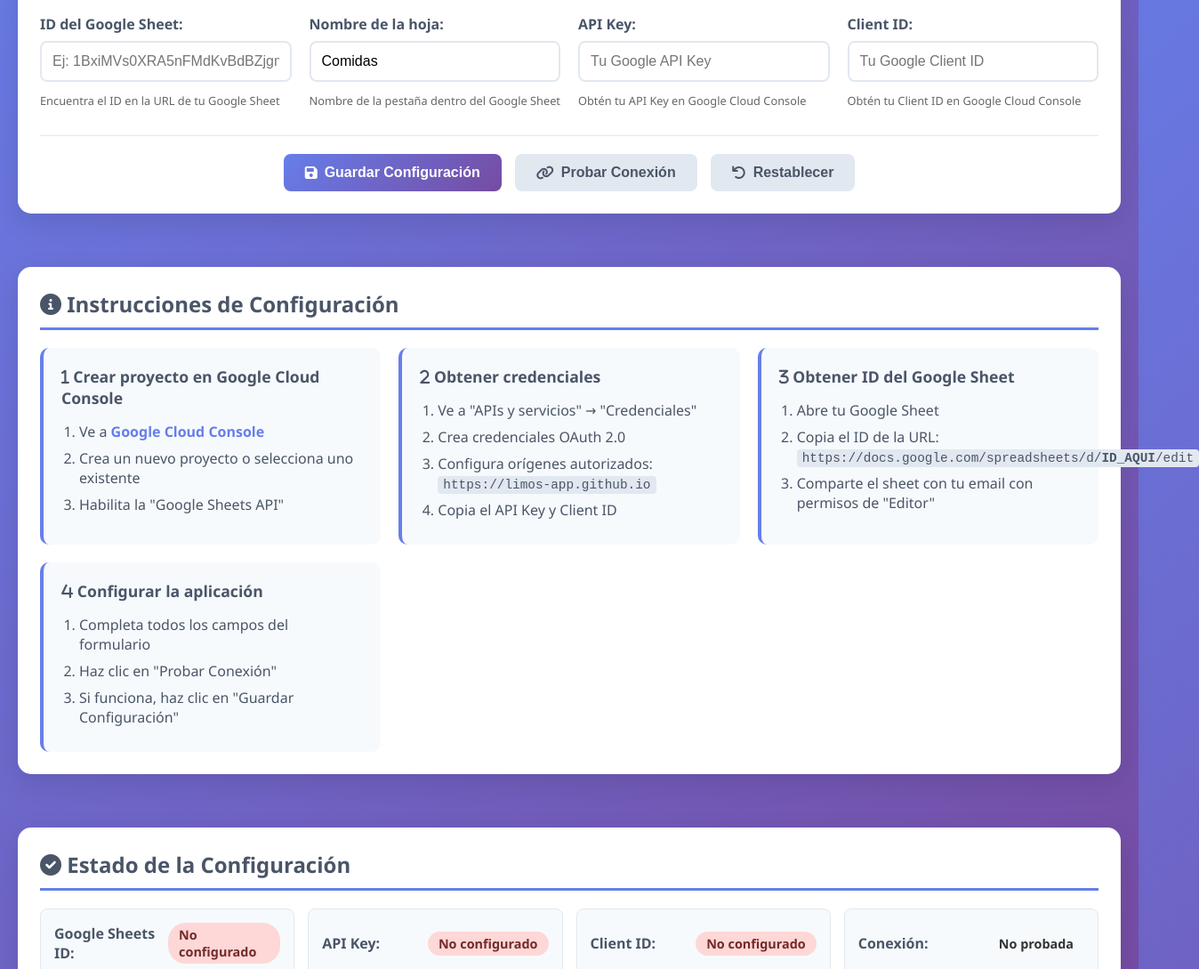
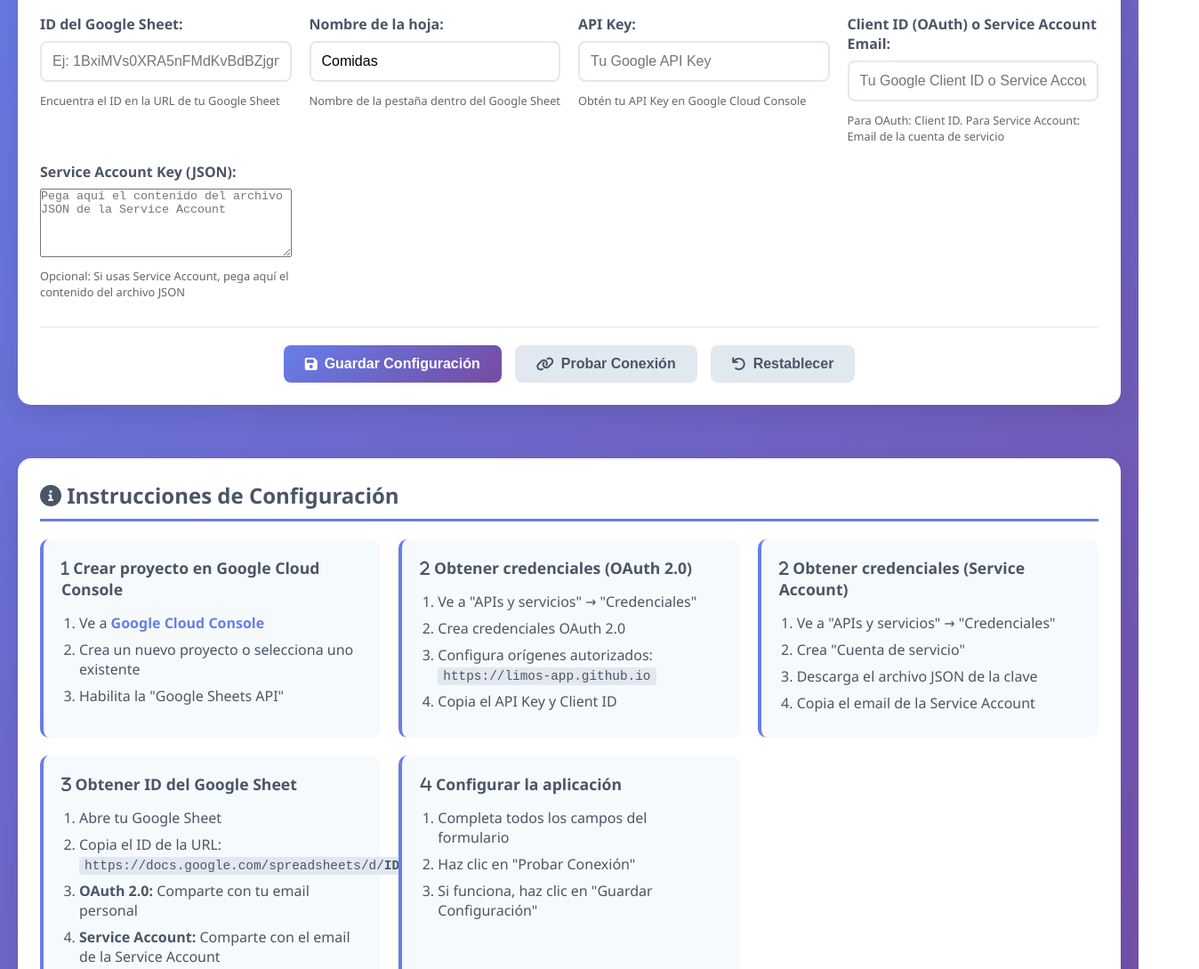
Before and after one commit to limos-app/limos, a plain HTML site: page config.html in a window 1280 px wide. Shown: the part 280-1369 px from the top of the page at 89% size, 1348 px wide, since content can reach past the window. Drawn offline with Linux system fonts and the light colour scheme.

Commit message:
Agregar soporte para Service Account - Método profesional de autenticación

```diff
--- a/config.html
+++ b/config.html
@@ -49,9 +49,14 @@
                         </div>
 
                         <div class="config-item">
-                            <label for="clientId">Client ID:</label>
-                            <input type="text" id="clientId" placeholder="Tu Google Client ID" required>
-                            <small>Obtén tu Client ID en Google Cloud Console</small>
+                            <label for="clientId">Client ID (OAuth) o Service Account Email:</label>
+                            <input type="text" id="clientId" placeholder="Tu Google Client ID o Service Account Email">
+                            <small>Para OAuth: Client ID. Para Service Account: Email de la cuenta de servicio</small>
+                        </div>
+                        <div class="config-item">
+                            <label for="serviceAccountKey">Service Account Key (JSON):</label>
+                            <textarea id="serviceAccountKey" placeholder='Pega aquí el contenido del archivo JSON de la Service Account' rows="5"></textarea>
+                            <small>Opcional: Si usas Service Account, pega aquí el contenido del archivo JSON</small>
                         </div>
                     </div>
 
@@ -84,7 +89,7 @@
                     </div>
 
                     <div class="instruction-item">
-                        <h3><i class="fas fa-2"></i> Obtener credenciales</h3>
+                        <h3><i class="fas fa-2"></i> Obtener credenciales (OAuth 2.0)</h3>
                         <ol>
                             <li>Ve a "APIs y servicios" → "Credenciales"</li>
                             <li>Crea credenciales OAuth 2.0</li>
@@ -94,11 +99,22 @@
                     </div>
 
                     <div class="instruction-item">
+                        <h3><i class="fas fa-2"></i> Obtener credenciales (Service Account)</h3>
+                        <ol>
+                            <li>Ve a "APIs y servicios" → "Credenciales"</li>
+                            <li>Crea "Cuenta de servicio"</li>
+                            <li>Descarga el archivo JSON de la clave</li>
+                            <li>Copia el email de la Service Account</li>
+                        </ol>
+                    </div>
+
+                    <div class="instruction-item">
                         <h3><i class="fas fa-3"></i> Obtener ID del Google Sheet</h3>
                         <ol>
                             <li>Abre tu Google Sheet</li>
                             <li>Copia el ID de la URL: <code>https://docs.google.com/spreadsheets/d/<strong>ID_AQUI</strong>/edit</code></li>
-                            <li>Comparte el sheet con tu email con permisos de "Editor"</li>
+                            <li><strong>OAuth 2.0:</strong> Comparte con tu email personal</li>
+                            <li><strong>Service Account:</strong> Comparte con el email de la Service Account</li>
                         </ol>
                     </div>
 
```
